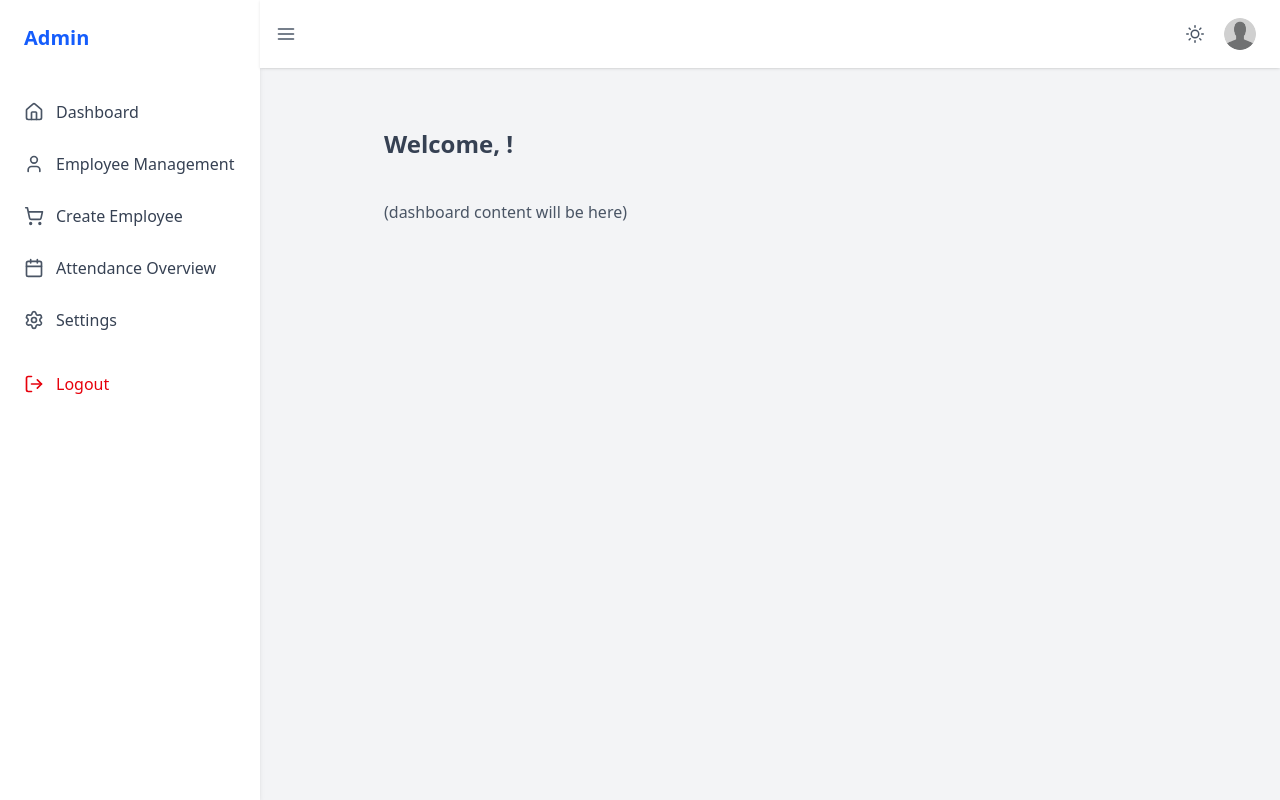
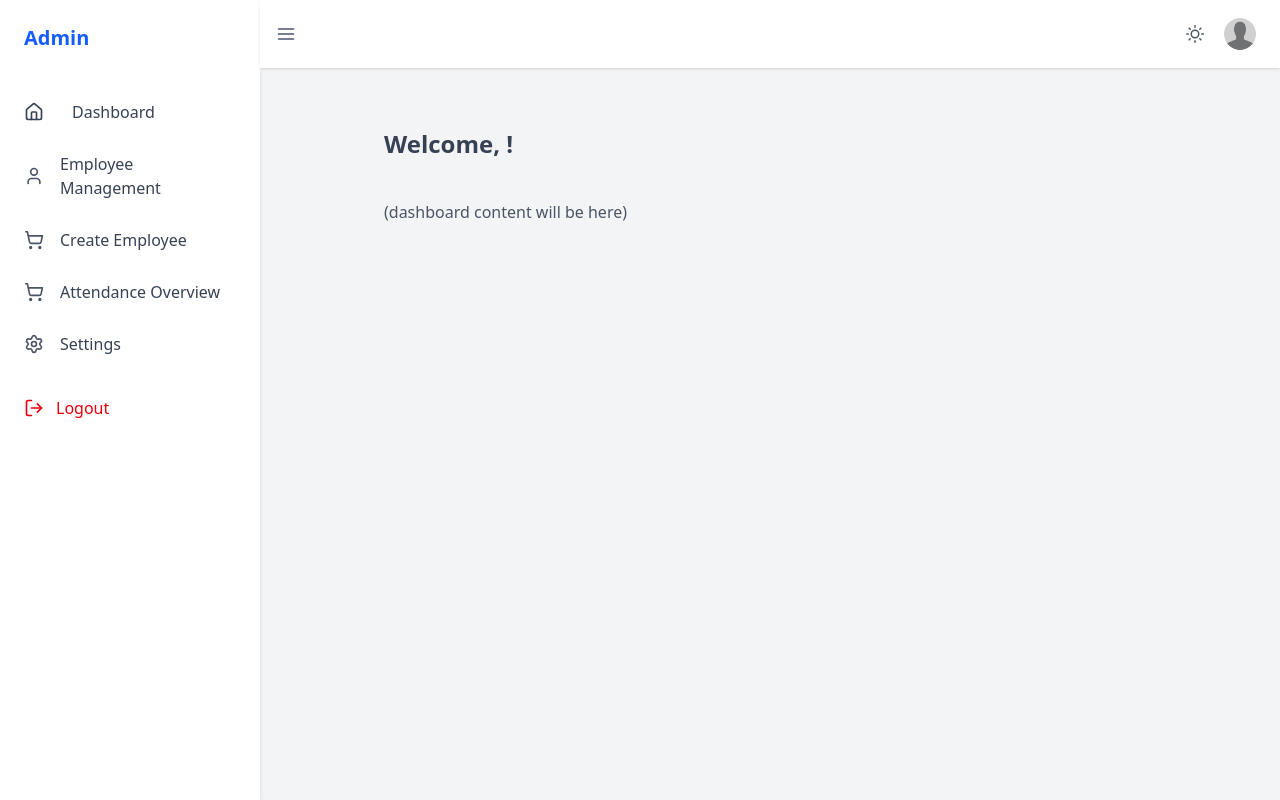
Before and after one commit to AnkitaThakur17/EMP_client, a React (Vite) app: page / in a window 1280 px wide. Built offline with nearby package versions, Linux system fonts and the light colour scheme; sample sign-in values are in the browser's storage; a web font is replaced by a local one.

Commit message:
UI-changes

```diff
--- a/src/components/AdminSidebar.jsx
+++ b/src/components/AdminSidebar.jsx
@@ -7,7 +7,7 @@ import {
   LogOut,
 } from "lucide-react";
 
-import { Link, useNavigate } from "react-router-dom";
+import { Link, NavLink, useNavigate } from "react-router-dom";
 import { useDispatch, useSelector } from "react-redux";
 import { logoutUser } from "../redux/slices/AuthSlice";
 
@@ -56,77 +56,103 @@ export default function AdminSidebar({
         <ul className="space-y-3">
           {/* Dashboard */}
           <li>
-            <Link
+            <NavLink
               to="/dashboard"
-              className="flex items-center gap-3 p-2 rounded-lg hover:bg-blue-50"
+              className={({ isActive }) =>
+                `flex items-center gap-3 p-2 rounded-lg transition-colors
+       ${
+         isActive ? "bg-blue-100 text-white" : "text-gray-700 hover:bg-blue-50"
+       }`
+              }
             >
-              <Home size={20} className="text-gray-600 shrink-0" />
+              <Home size={20} className="shrink-0 mr-4" />
+
               {(expanded || isLocked) && (
-                <span className="text-gray-700 font-medium transition-all duration-300">
+                <span className="font-medium transition-all duration-300">
                   Dashboard
                 </span>
               )}
-            </Link>
+            </NavLink>
           </li>
 
           {/* Employees */}
           <li>
-            <Link
+            <NavLink
               to="/employeeList"
-              className="flex items-center gap-3 p-2 rounded-lg hover:bg-blue-50"
+              className={({ isActive }) =>
+                `flex items-center p-2 transition-colors
+       ${
+         isActive ? "bg-blue-100 text-white" : "text-gray-700 hover:bg-blue-50"
+       }`
+              }
             >
-              <User size={20} className="text-gray-600 shrink-0" />
+              <User size={20} className="text-gray-600 shrink-0 mr-4" />
               {(expanded || isLocked) && (
                 <span className="text-gray-700 font-medium transition-all duration-300">
                   Employee Management
                 </span>
               )}
-            </Link>
+            </NavLink>
           </li>
 
           {/* Create Employee */}
           <li>
-            <Link
+            <NavLink
               to="/create-employee"
-              className="flex items-center gap-3 p-2 rounded-lg hover:bg-blue-50"
+              className={({ isActive }) =>
+                `flex items-center p-2 transition-colors
+       ${
+         isActive ? "bg-blue-100 text-white" : "text-gray-700 hover:bg-blue-50"
+       }`
+              }
             >
-              <ShoppingCart size={20} className="text-gray-600 shrink-0" />
+              <ShoppingCart size={20} className="text-gray-600 shrink-0 mr-4" />
               {(expanded || isLocked) && (
                 <span className="text-gray-700 font-medium transition-all duration-300">
                   Create Employee
                 </span>
               )}
-            </Link>
+            </NavLink>
           </li>
 
           {/* Attendance */}
           <li>
-            <Link
-              to="/attendance"
-              className="flex items-center gap-3 p-2 rounded-lg hover:bg-blue-50"
+            <NavLink
+              to="/allAttendance"
+              className={({ isActive }) =>
+                `flex items-center p-2 transition-colors
+       ${
+         isActive ? "bg-blue-100 text-white" : "text-gray-700 hover:bg-blue-50"
+       }`
+              }
             >
-              <Calendar size={20} className="text-gray-600 shrink-0" />
+              <ShoppingCart size={20} className="text-gray-600 shrink-0 mr-4" />
               {(expanded || isLocked) && (
-                <Link to="/allAttendance" className="text-gray-700 font-medium transition-all duration-300">
+                <span className="text-gray-700 font-medium transition-all duration-300">
                   Attendance Overview
-                </Link>
+                </span>
               )}
-            </Link>
+            </NavLink>
           </li>
 
           {/* Settings */}
           <li>
-            <Link
+            <NavLink
               to="/settings"
-              className="flex items-center gap-3 p-2 rounded-lg hover:bg-blue-50"
+              className={({ isActive }) =>
+                `flex items-center p-2 transition-colors
+       ${
+         isActive ? "bg-blue-100 text-white" : "text-gray-700 hover:bg-blue-50"
+       }`
+              }
             >
-              <Settings size={20} className="text-gray-600 shrink-0" />
+              <Settings size={20} className="text-gray-600 shrink-0 mr-4" />
               {(expanded || isLocked) && (
                 <span className="text-gray-700 font-medium transition-all duration-300">
                   Settings
                 </span>
               )}
-            </Link>
+            </NavLink>
           </li>
 
           {/* Logout */}
--- a/src/components/EmployeeSidebar.jsx
+++ b/src/components/EmployeeSidebar.jsx
@@ -1,5 +1,5 @@
 import { Home, User, Calendar, LogOut } from "lucide-react";
-import { Link, useNavigate } from "react-router-dom";
+import { Link, NavLink, useNavigate } from "react-router-dom";
 import { useDispatch, useSelector } from "react-redux";
 import { logoutUser } from "../redux/slices/AuthSlice"; // <-- async thunk for logout
 
@@ -20,7 +20,6 @@ const EmployeeSidebar = ({ expanded, setExpanded, isLocked, setIsLocked }) => {
   };
 
   return (
-
     <div
       className={`transition-all duration-300 h-screen bg-white shadow-md flex flex-col fixed left-0 top-0
     ${expanded || isLocked ? "w-65" : "w-20"}
@@ -43,54 +42,76 @@ const EmployeeSidebar = ({ expanded, setExpanded, isLocked, setIsLocked }) => {
         <ul className="space-y-3">
           {/* Dashboard */}
           <li>
-            <Link
+            <NavLink
               to="/dashboard"
-              className="flex items-center gap-3 p-2 rounded-lg hover:bg-blue-50"
+              end
+              className={({ isActive }) =>
+                `flex items-center gap-3 p-2 transition-colors
+       ${
+         isActive ? "bg-blue-600 text-white" : "text-gray-700 hover:bg-blue-50"
+       }`
+              }
             >
-              <Home size={20} className="text-gray-600 shrink-0" />
+              <Home size={20} className="shrink-0" />
+
               {(expanded || isLocked) && (
-                <span className="text-gray-700 font-medium transition-all duration-300">
+                <span className="font-medium transition-all duration-300">
                   Dashboard
                 </span>
               )}
-            </Link>
+            </NavLink>
           </li>
 
           {/* Attendance */}
           <li>
-            <Link
-              to="/employees"
-              className="flex items-center gap-3 p-2 rounded-lg hover:bg-blue-50"
+            <NavLink
+              to="/attendancePage"
+              className={({ isActive }) =>
+                `flex items-center gap-3 p-2 transition-colors
+       ${
+         isActive ? "bg-blue-100 text-white" : "text-gray-700 hover:bg-blue-50"
+       }`
+              }
             >
               <Calendar size={20} className="text-gray-600 shrink-0" />
               {(expanded || isLocked) && (
-                <Link to="/attendancePage" className="text-gray-700 font-medium transition-all duration-300">
+                <span className="text-gray-700 font-medium transition-all duration-300">
                   Attendance
-                </Link>
+                </span>
               )}
-            </Link>
+            </NavLink>
           </li>
 
           {/* Attendance History */}
           <li>
-            <Link
-              to="/attendance"
-              className="flex items-center gap-3 p-2 rounded-lg hover:bg-blue-50"
+            <NavLink
+              to="/myAttendance"
+              className={({ isActive }) =>
+                `flex items-center gap-3 p-2 transition-colors
+       ${
+         isActive ? "bg-blue-100 text-white" : "text-gray-700 hover:bg-blue-50"
+       }`
+              }
             >
               <Calendar size={20} className="text-gray-600 shrink-0" />
               {(expanded || isLocked) && (
-                <Link to="/myAttendance" className="text-gray-700 font-medium transition-all duration-300">
+                <span className="text-gray-700 font-medium transition-all duration-300">
                   Attendance History
-                </Link>
+                </span>
               )}
-            </Link>
+            </NavLink>
           </li>
 
           {/* Profile */}
           <li>
-            <Link
-              to="/attendance"
-              className="flex items-center gap-3 p-2 rounded-lg hover:bg-blue-50"
+            <NavLink
+              to="/profile"
+              className={({ isActive }) =>
+                `flex items-center gap-3 p-2 rounded-lg transition-colors
+       ${
+         isActive ? "bg-blue-100 text-white" : "text-gray-700 hover:bg-blue-50"
+       }`
+              }
             >
               <User size={20} className="text-gray-600 shrink-0" />
               {(expanded || isLocked) && (
@@ -98,7 +119,7 @@ const EmployeeSidebar = ({ expanded, setExpanded, isLocked, setIsLocked }) => {
                   Profile
                 </span>
               )}
-            </Link>
+            </NavLink>
           </li>
 
           {/* Logout */}
--- a/src/pages/CreateEmployee.jsx
+++ b/src/pages/CreateEmployee.jsx
@@ -139,7 +139,7 @@ const CreateEmployee = () => {
   };
 
   return (
-    <div className="flex p-20 flex-col border border-gray-200 rounded-xl mt-10 bg-white">
+    <div className="flex p-20 flex-col items-center border border-gray-200 rounded-xl mt-10 bg-white">
       <h3 className="text-2xl mb-6 text-gray-800">Employee Account</h3>
 
       <form onSubmit={handleSubmit} className="max-w-2xl">
--- a/src/pages/EmployeeList.jsx
+++ b/src/pages/EmployeeList.jsx
@@ -14,7 +14,10 @@ const EmployeeList = () => {
 
   return (
     <div className="flex p-10 flex-col border border-gray-200 rounded-xl mt-10 bg-white">
-      <h3 className="text-2xl mb-6 text-gray-800">Employee List</h3>
+    <div className="flex justify-between">
+        <h3 className="text-2xl mb-6 text-gray-800">Employee List</h3>
+        <Link to="/create-employee" className="p-2 mb-4 bg-indigo-600 text-white rounded-md hover:bg-indigo-700 transition">Create Employee</Link>
+    </div>
 
       {loading && <p>Loading...</p>}
       {!loading && employees?.length === 0 && (
```
